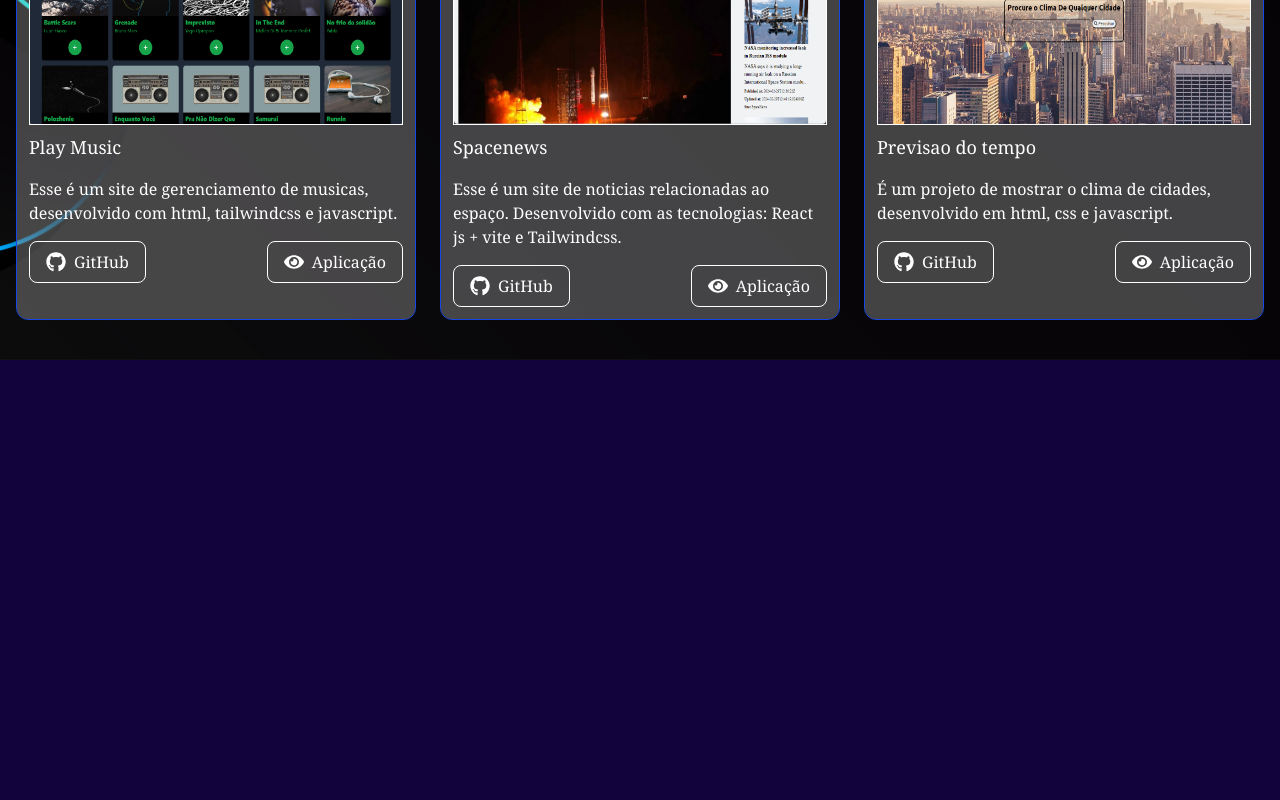
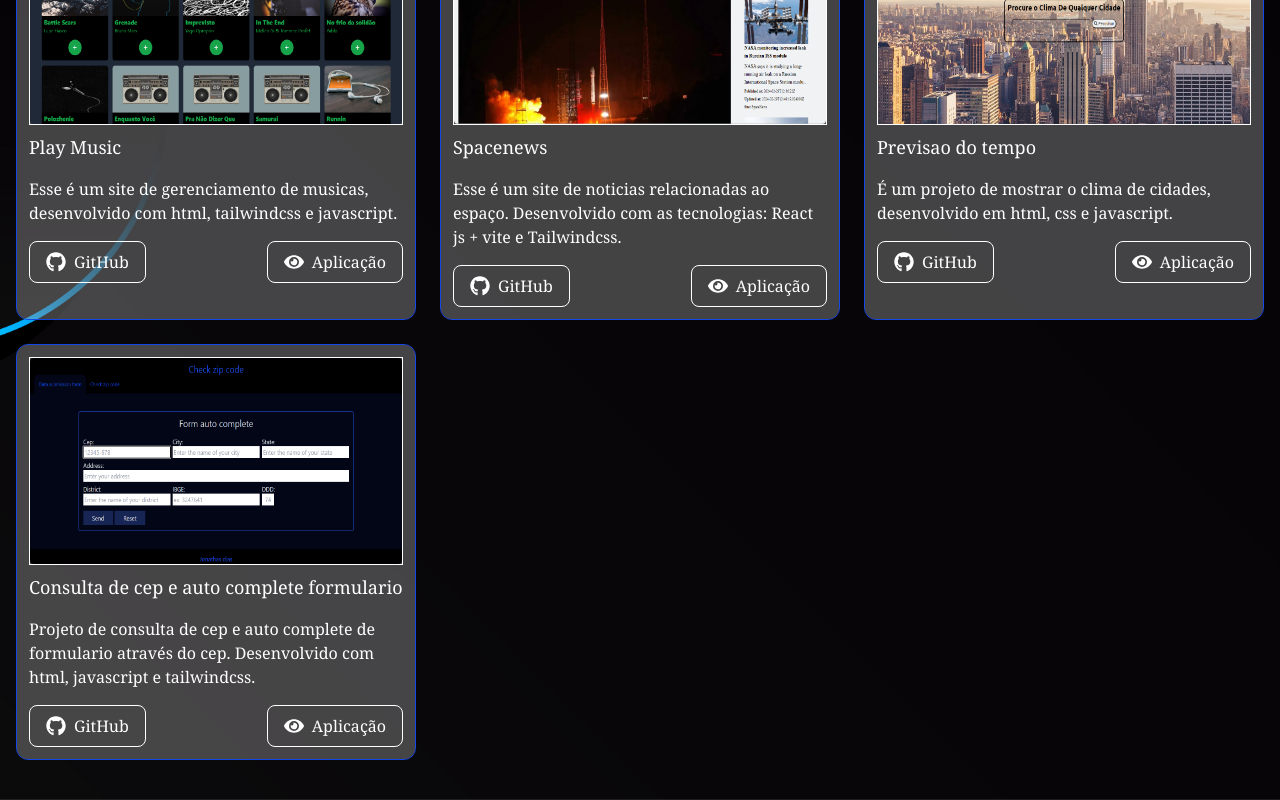
Before and after one commit to jonathasdias/Portfolio, a React (Vite) app: page /projects in a window 1280 px wide. Shown: the part 672-1472 px from the top of the page. Before the commit the page ends 1032 px from the top, so only its background shows below. Built offline with nearby package versions, Linux system fonts and the light colour scheme.

Commit message:
Load, Card componentizado e _redirects adicionado

```diff
--- /dev/null
+++ b/src/components/Load/Load.tsx
@@ -0,0 +1,10 @@
+const Load = () => {
+    return (
+        <div className="absolute inset-0 flex flex-col items-center justify-center bg-white">
+            <div className="w-10 h-10 border-4 border-blue-500 border-t-transparent rounded-full animate-spin"></div>
+            <p className="mt-2 text-gray-600">Carregando currículo...</p>
+        </div>
+     );
+}
+
+export default Load;
--- /dev/null
+++ b/src/components/Load/index.ts
@@ -0,0 +1,3 @@
+import Load from "./Load"
+
+export default Load;
--- /dev/null
+++ b/src/components/ProjectCard/ProjectCard.tsx
@@ -0,0 +1,35 @@
+import { FaEye, FaGithub } from "react-icons/fa";
+import { ProjectType } from "../../types/ProjectsType";
+
+interface ProjectCardProps {
+    project: ProjectType
+}
+
+const ProjectCard = ({ project }: ProjectCardProps) => {
+    return (
+        <article className="relative p-3 border border-blue-700 rounded-xl overflow-hidden
+        before:content-[''] before:absolute before:top-0 before:left-0 before:bg-neutral-400 before:w-full before:h-full
+        before:opacity-40 before:z-[-1] z-[1]">
+            <figure className="h-52 border ">
+                <img src={project.image} alt={project.description} className="rounded h-full w-full"/>
+            </figure>
+
+            <h1 className="mt-2 text-lg">{project.name}</h1>
+
+            <p className="my-4">{project.description}</p>
+
+            <div className="flex justify-between">
+                <a href={project.github} target="_blank" className="border rounded-lg py-2 px-4 hover:bg-[rgba(165,161,161,0.25)] flex items-center gap-x-2">
+                    <FaGithub className="text-xl"/>
+                    GitHub
+                </a>
+                <a href={project.view} target="_blank" className="border rounded-lg py-2 px-4 hover:bg-[rgba(165,161,161,0.25)] flex items-center gap-x-2">
+                    <FaEye className="text-xl"/>
+                    Aplicação
+                </a>
+            </div>
+        </article>
+     );
+}
+
+export default ProjectCard;
--- /dev/null
+++ b/src/components/ProjectCard/index.ts
@@ -0,0 +1,3 @@
+import ProjectCard from "./ProjectCard"
+
+export default ProjectCard;
--- a/src/data/projects.ts
+++ b/src/data/projects.ts
@@ -4,6 +4,7 @@ import loginsignup from "../imgs/imgs_projects/loginsignup.png"
 import playmusic from "../imgs/imgs_projects/playmusic.png"
 import spacenews from "../imgs/imgs_projects/noticias.png"
 import previsaotempo from "../imgs/imgs_projects/previsaotempo.png"
+import cep from "../imgs/imgs_projects/cep.png"
 import { ProjectsType } from "../types/ProjectsType";
 
 const projects: ProjectsType = [
@@ -49,6 +50,13 @@ const projects: ProjectsType = [
         view: "https://previsao-tempo-cidade.netlify.app/",
         image: previsaotempo,
     },
+    {
+        name: "Consulta de cep e auto complete formulario",
+        description: "Projeto de consulta de cep e auto complete de formulario através do cep. Desenvolvido com html, javascript e tailwindcss.",
+        github: "https://github.com/jonathasdias/consulta-de-cep-e-auto-complete-formulario.git",
+        view: "https://check-zipcode.netlify.app/",
+        image: cep,
+    },
 ]
 
 export default projects;
--- a/src/pages/Curriculum/Curriculum.tsx
+++ b/src/pages/Curriculum/Curriculum.tsx
@@ -1,5 +1,6 @@
 import { useState } from "react";
 import darkAbstract from "../../imgs/backgrounds/dark-abstract.jpg"
+import Load from "../../components/Load"
 
 const Curriculum = () => {
     const googleDocId:string = import.meta.env.VITE_GOOGLE_DOC_ID;
@@ -8,13 +9,7 @@ const Curriculum = () => {
     return (
         <div className="w-full bg-red-300 h-dvh flex justify-center items-center" style={{'background': `url(${darkAbstract}) center / cover`,}}>
 
-            {/* Componentizar esse load, e colocar o icone azul do react no lugar do circulo azul */}
-            {isLoading && (
-                <div className="absolute inset-0 flex flex-col items-center justify-center bg-white">
-                    <div className="w-10 h-10 border-4 border-blue-500 border-t-transparent rounded-full animate-spin"></div>
-                    <p className="mt-2 text-gray-600">Carregando currículo...</p>
-                </div>
-            )}
+            {isLoading && <Load />}
 
             <iframe
                 src={`https://docs.google.com/document/d/${googleDocId}/preview`}
--- a/src/pages/Projects/Projects.tsx
+++ b/src/pages/Projects/Projects.tsx
@@ -1,40 +1,19 @@
 import blueAbstract from "../../imgs/backgrounds/blue-abstract.jpg"
 import projects from "../../data/projects"
-import { FaGithub, FaEye } from "react-icons/fa";
+import ProjectCard from "../../components/ProjectCard";
 
 const Projects = () => {
 
-    console.log(projects);
-    // Adicionar o projeto de cep
+    // Lembrar de confirar as variaveis de ambiente antes de colocar no netlify e rodar npm run build e colocar no netlify
+    // Adicionar animação de maiquina de escrever no about
+    // E resposividade em todas as páginas
+    // Olhar console em todas as pagina e ver se encontra erro
 
     return (
         <main className="min-h-dvh pt-28 pb-10 px-4" style={{'background': `url(${blueAbstract}) no-repeat center / cover`,}}>
 
             <section className="grid grid-cols-3 gap-6">
-                {projects.map(project => (
-                    <article key={project.name} className="relative p-3 border border-blue-700 rounded-xl overflow-hidden
-                    before:content-[''] before:absolute before:top-0 before:left-0 before:bg-neutral-400 before:w-full before:h-full
-                    before:opacity-40 before:z-[-1] z-[1]">
-                        <figure className="h-52 border ">
-                            <img src={project.image} alt={project.description} className="rounded h-full w-full"/>
-                        </figure>
-
-                        <h1 className="mt-2 text-lg">{project.name}</h1>
-
-                        <p className="my-4">{project.description}</p>
-
-                        <div className="flex justify-between">
-                            <a href={project.github} target="_blank" className="border rounded-lg py-2 px-4 hover:bg-[rgba(165,161,161,0.25)] flex items-center gap-x-2">
-                                <FaGithub className="text-xl"/>
-                                GitHub
-                            </a>
-                            <a href={project.view} target="_blank" className="border rounded-lg py-2 px-4 hover:bg-[rgba(165,161,161,0.25)] flex items-center gap-x-2">
-                                <FaEye className="text-xl"/>
-                                Aplicação
-                            </a>
-                        </div>
-                    </article>
-                ))}
+                {projects.map(project => <ProjectCard key={project.name} project={project} />)}
             </section>
         </main>
      );
```
Also changed, not shown: 2 other files (tests, documents, lock files or other folders).
